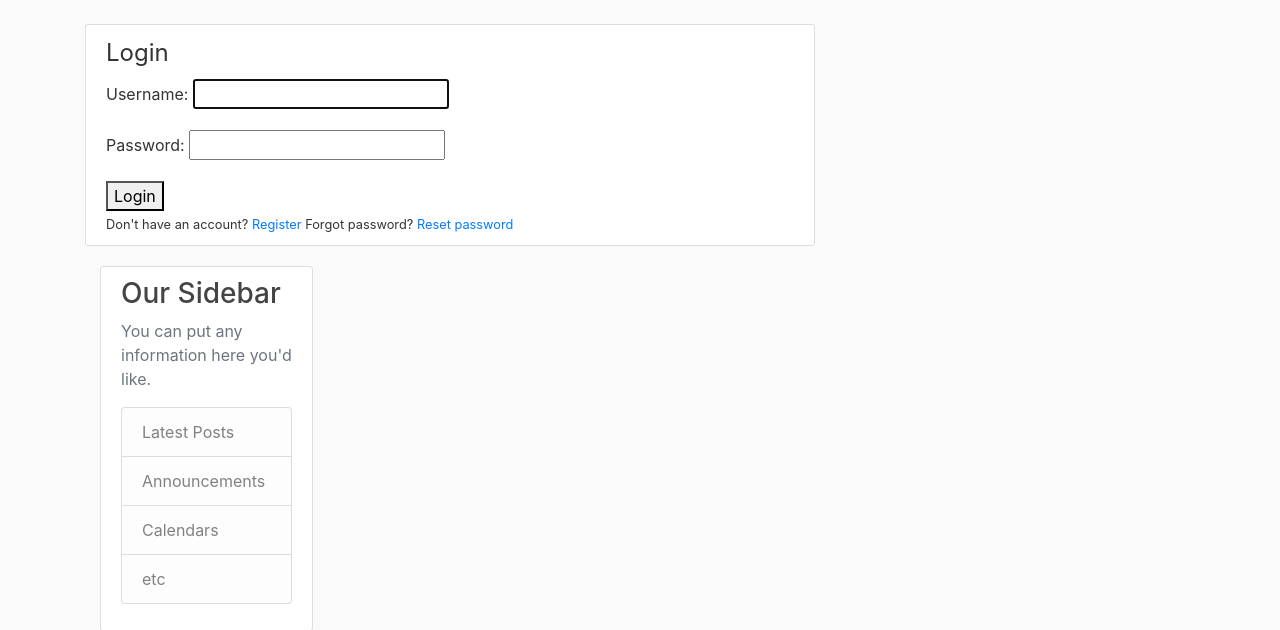
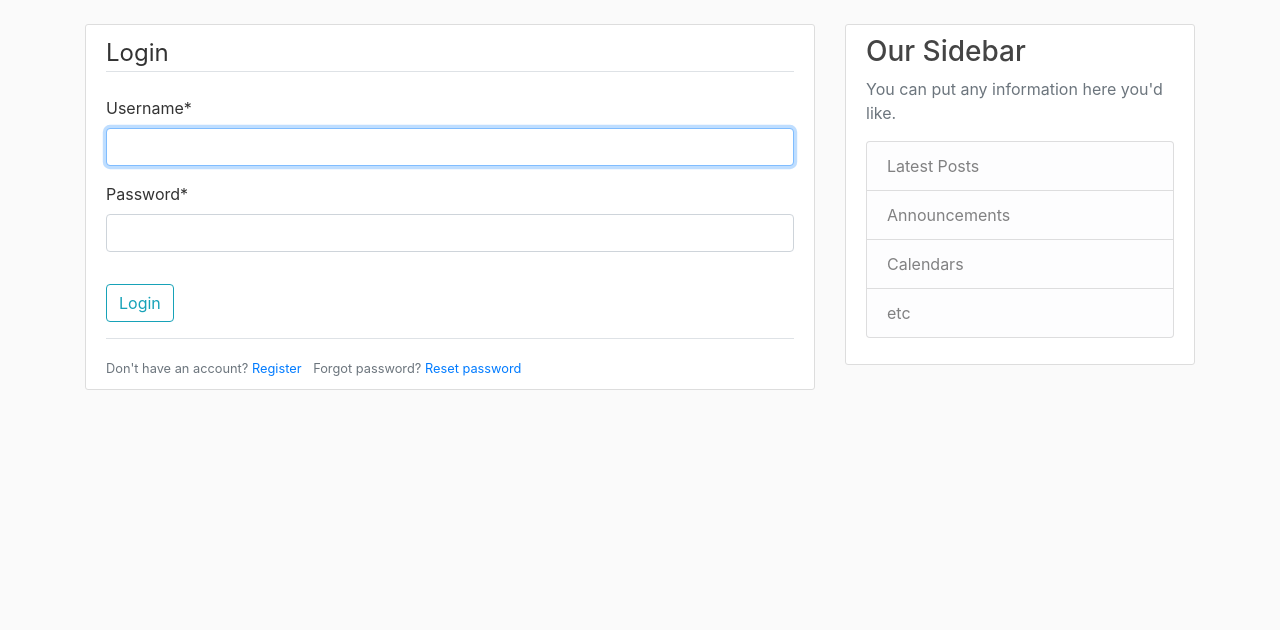
Before and after one commit to raghava7129/Django_webapp, a Django app: page /login/ in a window 1280 px wide. Shown: the part 56-686 px from the top of the page. Run offline with Django 5.2, Linux system fonts and the light colour scheme; some libraries are stand-ins or nearby versions.

Commit message:
Implement login and logout functionality

```diff
--- a/Django_webapp/settings.py
+++ b/Django_webapp/settings.py
@@ -130,3 +130,7 @@ DEFAULT_AUTO_FIELD = 'django.db.models.BigAutoField'
 # Crispy Forms
 CRISPY_ALLOWED_TEMPLATE_PACKS = "bootstrap4"
 CRISPY_TEMPLATE_PACK = 'bootstrap4'
+
+LOGIN_REDIRECT_URL = 'blog-home'
+LOGOUT_REDIRECT_URL = 'blog-home'
+LOGIN_URL = 'login'
--- a/Django_webapp/urls.py
+++ b/Django_webapp/urls.py
@@ -23,6 +23,7 @@ urlpatterns = [
     path('admin/', admin.site.urls),
     path('register/', user_views.register, name='register'),
     path('login/', auth_views.LoginView.as_view(template_name='users/login.html'), name='login'),
-    path('logout/', auth_views.LogoutView.as_view(template_name='users/logout.html'), name='logout'),
+    path('logout/', user_views.logout_view, name='logout'),
+    path('profile/', user_views.profile, name='profile'),
     path('', include('blog.urls')),
 ]
--- a/blog/templates/blog/base.html
+++ b/blog/templates/blog/base.html
@@ -33,8 +33,17 @@
               </div>
               <!-- Navbar Right Side -->
               <div class="navbar-nav">
-                <a class="nav-item nav-link" href="#">Login</a>
-                <a class="nav-item nav-link" href="{% url 'register' %}">Register</a>
+                {% if user.is_authenticated %}
+                  <a class="nav-item nav-link" href="{% url 'profile' %}">Profile</a>
+
+                  <form action="{% url 'logout' %}" method="post">
+                    {% csrf_token %}
+                    <button type="submit" class="btn btn-outline-light">Logout</button>
+                  </form>
+                {% else %}
+                  <a class="nav-item nav-link" href={% url 'login' %}>Login</a>
+                  <a class="nav-item nav-link" href="{% url 'register' %}">Register</a>
+                {% endif %}
               </div>
             </div>
           </div>
--- a/blog/views.py
+++ b/blog/views.py
@@ -1,12 +1,15 @@
 from django.shortcuts import render
 from django.http import HttpResponse
 from .models import Post
+from django.contrib.auth.decorators import login_required
 
+@login_required
 def home(request):
     context = {
         'posts': Post.objects.all()
     }
     return render(request, 'blog/home.html', context)
 
+@login_required
 def about(request):
     return render(request, 'blog/about.html', {'title': 'About'})
--- a/users/templates/users/login.html
+++ b/users/templates/users/login.html
@@ -1,24 +1,29 @@
 {% extends "blog/base.html" %}
+{% load crispy_forms_tags %}
 
 {% block content %}
     <div class="content-section">
         <form method="POST">
             {% csrf_token %}
-            <fieldset>
-                <legend>Login</legend>
-                {{ form.as_p }}
+            <fieldset class="form-group">
+                <legend class="border-bottom mb-4">Login</legend>
+                {{ form|crispy }}
             </fieldset>
-            <button type="submit">Login</button>
+
+            <div class="form-group">
+                <button class="btn btn-outline-info" type="submit">Login</button>
+            </div>
         </form>
 
-        <div>
-            <small>
-                Don't have an account? <a href="#">Register</a>
+        <div class="border-top pt-3">
+            <small class="text-muted">
+                Don't have an account? <a href={% url 'register' %}>Register</a>
             </small>
 
-            <small>
+            <small class="text-muted ml-2">
                 Forgot password? <a href="#">Reset password</a>
             </small>
         </div>
+    </div>
 
 {% endblock content %}
```
Also changed, not shown: users/templates/users/logout.html (+10 -0 lines), users/templates/users/profile.html (added, +8 -0 lines), users/views.py (+15 -2 lines).
